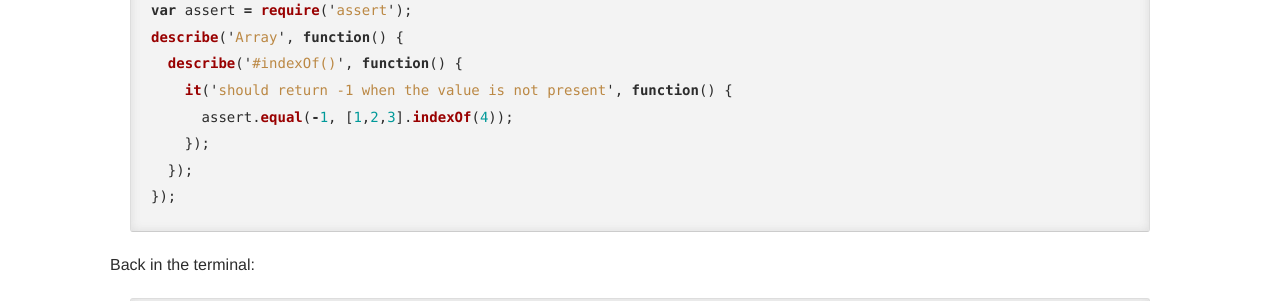
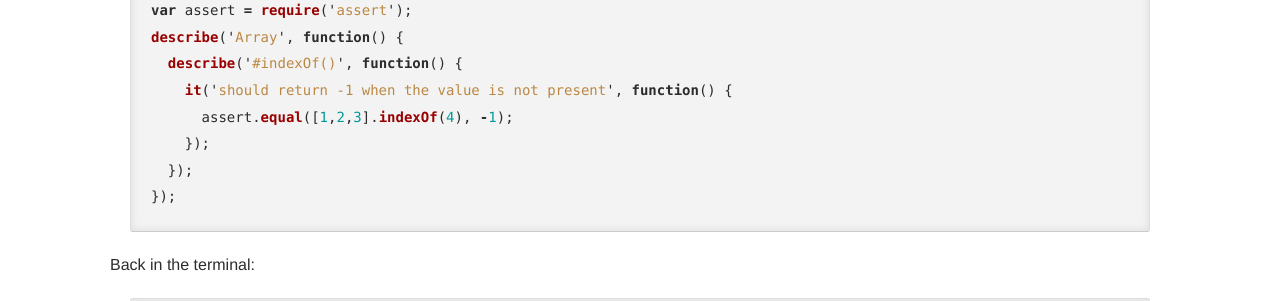
Before and after one commit to mochajs/docs-legacy, a Jekyll site: the page built from index.md, in a window 1280 px wide and 900 px high, scrolled down 3675 px. Shown: the part 151-452 px from the top of the window. Built offline with Jekyll 4.4.1, drawn with Linux system fonts in a browser that asks for light colours; nearby versions of some CDN libraries; comment, search, counter and statistics services are not loaded.

```diff
--- a/index.md
+++ b/index.md
@@ -108,7 +108,7 @@ var assert = require('assert');
 describe('Array', function() {
   describe('#indexOf()', function() {
     it('should return -1 when the value is not present', function() {
-      assert.equal(-1, [1,2,3].indexOf(4));
+      assert.equal([1,2,3].indexOf(4), -1);
     });
   });
 });
```
